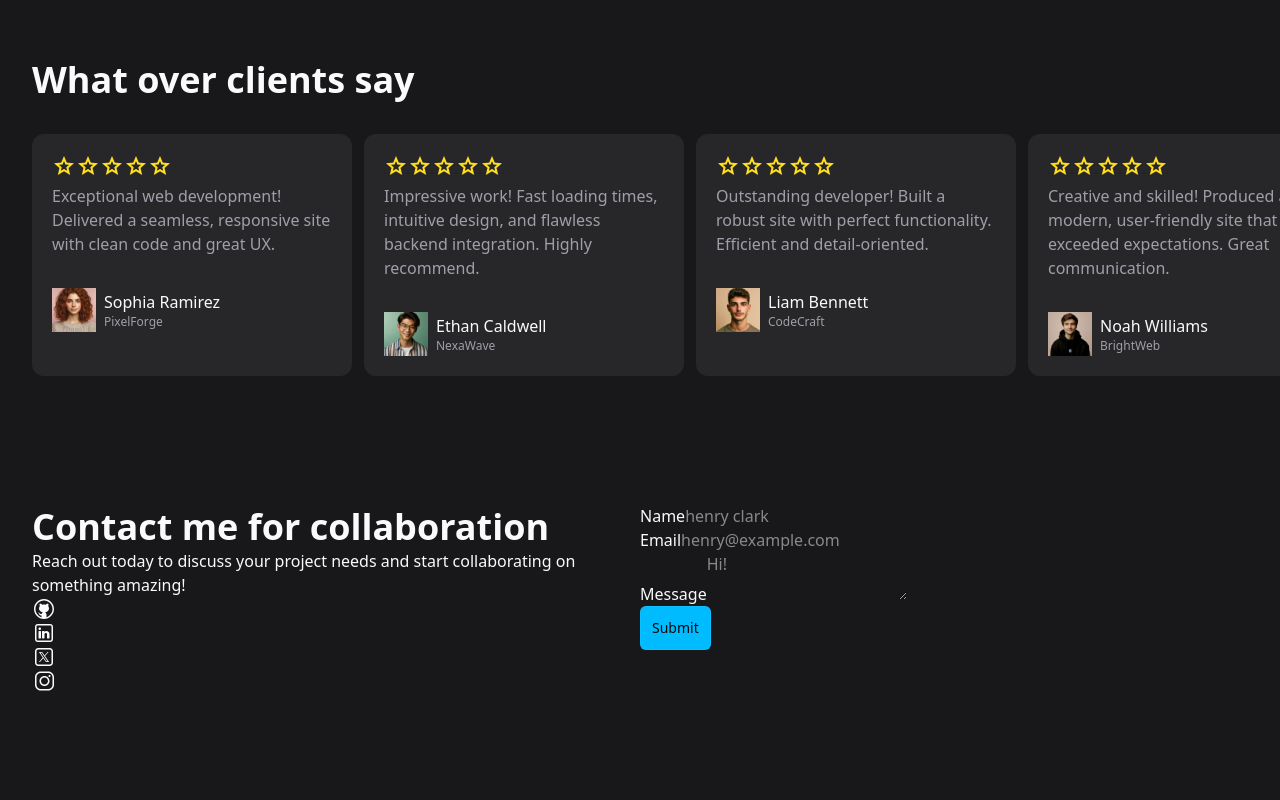
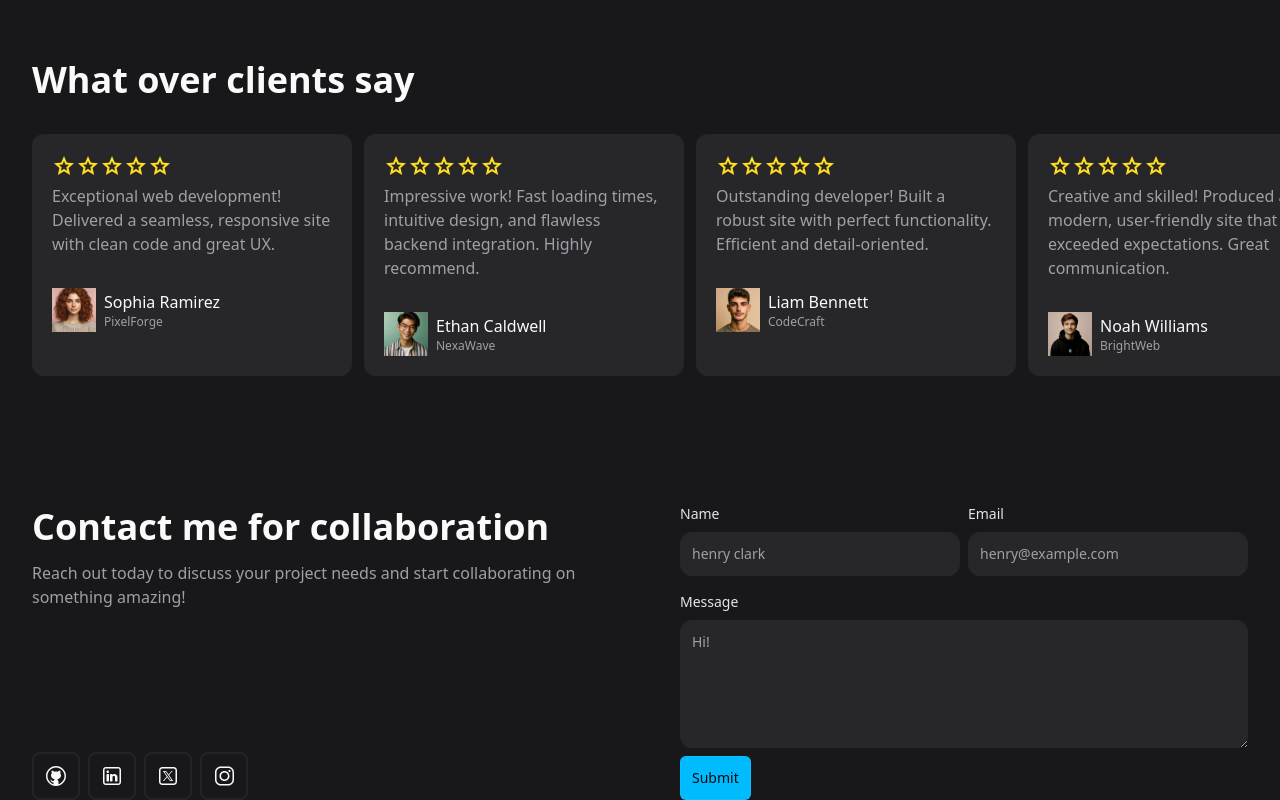
Before and after one commit to SaymaAmelia/Portfolio-website-practice, a React (Vite) app: page / in a window 1280 px wide. Shown: the part 2766-3566 px from the top of the page. Before the commit the page ends 3459 px from the top, so only its background shows below. Built offline with nearby package versions, Linux system fonts and the light colour scheme.

Commit message:
contact_me part done (problem button part not done)

```diff
--- a/src/components/Contact.jsx
+++ b/src/components/Contact.jsx
@@ -37,22 +37,23 @@
   return (
     <section className='section' id='contact'>
         <div className='container lg:grid lg:grid-cols-2 lg:items-stretch   '>
-           <div>
-           <h2 className='heading-2'>
+           <div className='mb-12 lg:mb-0 lg:flex lg:flex-col '>
+           <h2 className='heading-2 '>
               Contact me for collaboration
             </h2>
 
-            <p>
+            <p className='text-zinc-400 mt-3 mb-8 '>
                Reach out today to discuss your project needs and start collaborating on something amazing!
             </p>
 
-            <div>
+            <div className='flex items-center gap-2 mt-auto'>
                 {socialLinks.map(({href, icon, alt}, key)=>(
                     <a
                     key={key}
                     href={href}
                     target='_blank'
-                    className='social-icon'
+                    className='social-icon w-12 h-12  grid place-items-center
+                    ring-inset ring-2 ring-zinc-50/5 rounded-lg transition-[background-color,color] hover:bg-zinc-50 hover:text-zinc-950 active:bg-zinc-950 active:text-zinc-50'
                     aria-label={alt}
                     >
                         {icon}
@@ -63,19 +64,20 @@
 {/* form part start here */}
            <form action=""
            method='POST'
-           className=''
-           >
-              <div>
-                <div>
+           className=" xl:pl-10  2xl:pl-20 " >
+              <div className='md:grid md:items-center md:grid-cols-2 md:gap-2'>
+
+                <div className='mb-4'>
+
                     <label htmlFor="name"
-                    className='label'
+                     className='label'
                     >
                         Name
 
                     </label>
                     <input type="text"
-                    name="name"
-                    id="name"
+                     name="name"
+                      id="name"
                     autoComplete='name'
                     required
                     placeholder='henry clark'
@@ -83,7 +85,7 @@
                     />
                 </div>
 
-                <div>
+                <div className='mb-4'>
                     <label htmlFor="email"
                     className='label'
                     >
@@ -100,6 +102,7 @@
                     />
                 </div>
               </div>
+
                <div>
                 <label htmlFor="massage"
                 className='label'
@@ -112,16 +115,15 @@
                  id='massage'
                  placeholder='Hi!'
                  required
-                 className='text-field'>
+                 className='text-field resize-y min-h-32 max-h-80'>
 
                  </textarea>
 
                </div>
 
-               <button className='btn btn-primary'
-               type='submit'>
-                Submit
-               </button>
+               <button className='btn btn-primary [&]:max-w-full w-full mt-2' type='submit'>
+                               Submit
+                </button>
 
            </form>
 
--- a/src/index.css
+++ b/src/index.css
@@ -89,3 +89,12 @@
   .title-1{
     @apply text-[22px] font-normal
   }
+  .label{
+    @apply block text-zinc-200 text-sm font-normal mb-2
+  }
+  .text-field{
+    @apply block outline-none w-full bg-zinc-800 px-3 py-3 text-sm rounded-xl ring-1 ring-inset ring-transparent transition-shadow hover:ring-zinc-50/5 focus:ring-sky-400 focus:ring-2
+  }
+  .text-field::placeholder{
+    @apply text-zinc-400;
+  }
```
